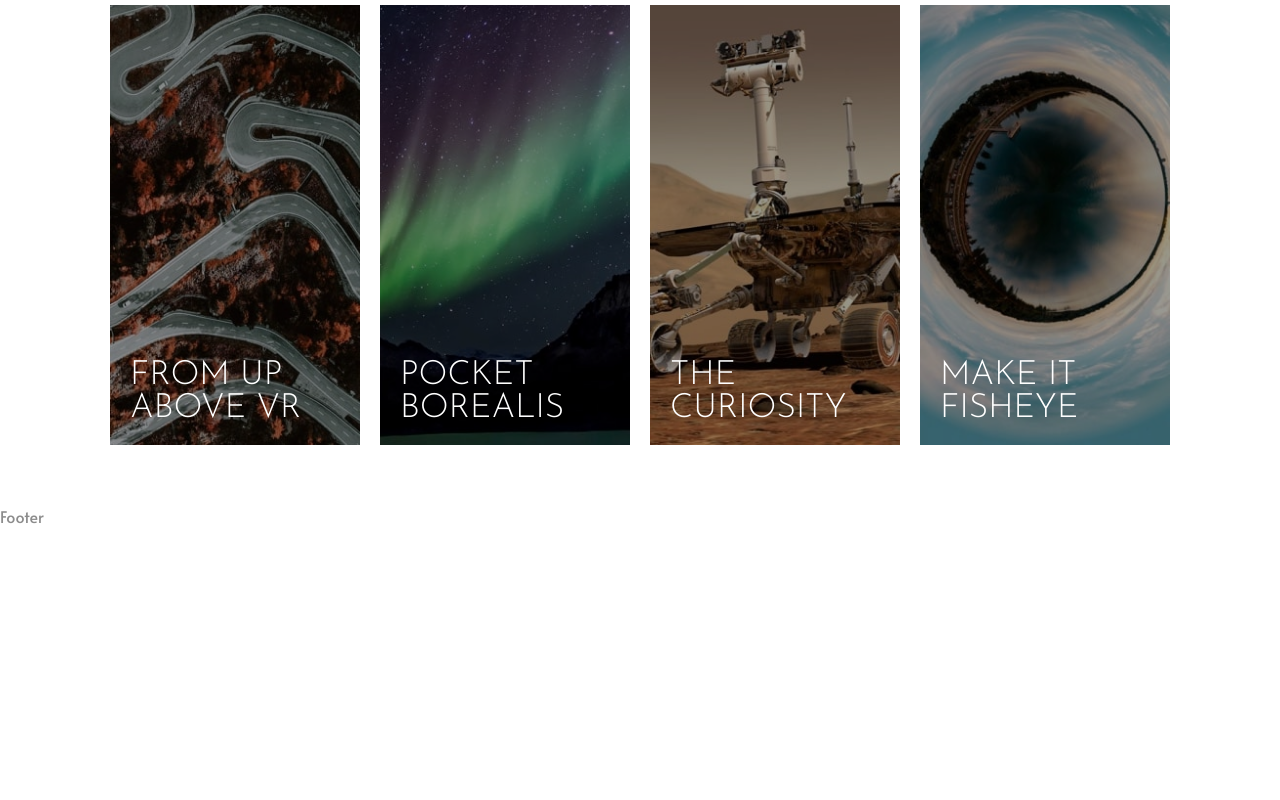
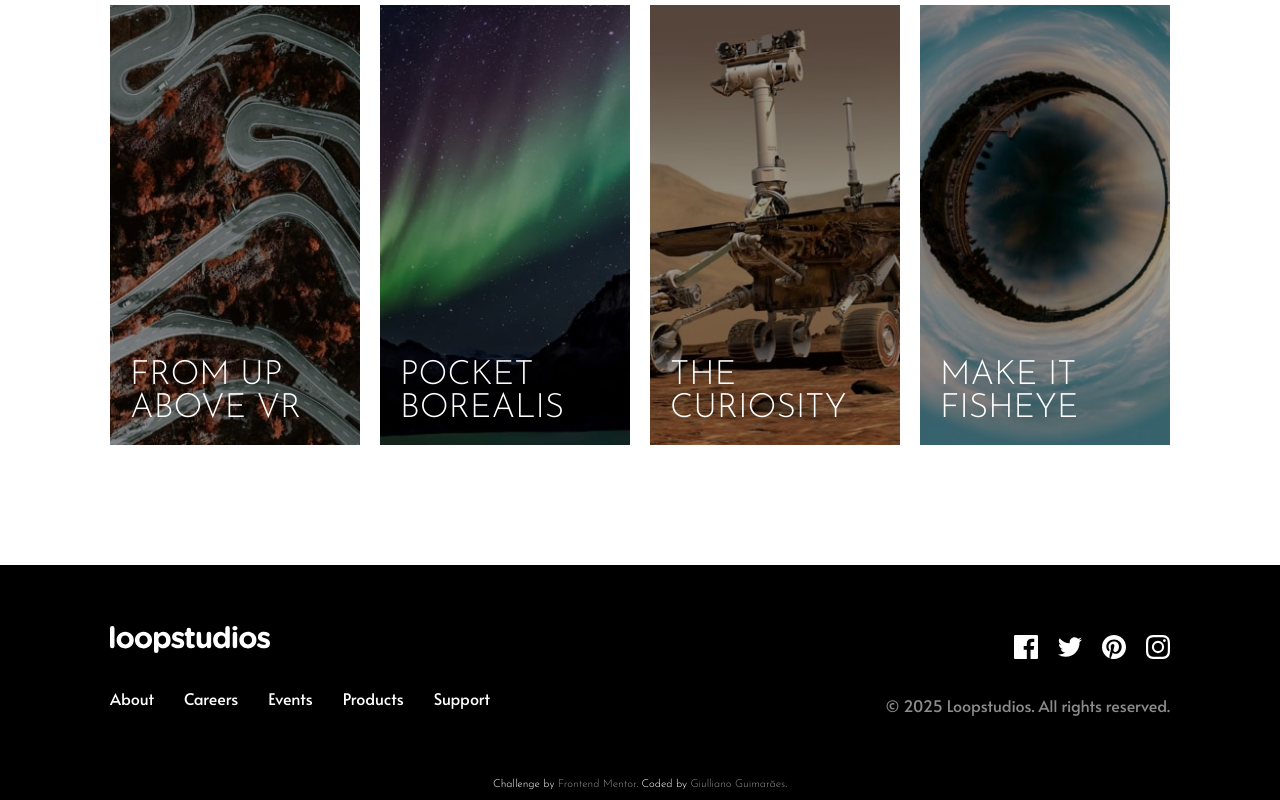
Before and after one commit to giullianoth/Loopstudios_FrontendMentor_React, a React (Vite) app: page / in a window 1280 px wide. Shown: the part 1817-2617 px from the top of the page. Before the commit the page ends 2344 px from the top, so only its background shows below. Built offline with nearby package versions, Linux system fonts and the light colour scheme.

Commit message:
footer section

```diff
--- /dev/null
+++ b/src/components/common/SocialMenu/SocialMenu.module.css
@@ -0,0 +1,10 @@
+.socialMenu {
+    display: flex;
+    justify-content: center;
+    align-items: center;
+    column-gap: 20px;
+
+    @media screen and (min-width: 900px) {
+        justify-content: flex-end;
+    }
+}
--- /dev/null
+++ b/src/components/common/SocialMenu/index.jsx
@@ -0,0 +1,19 @@
+import styles from "./SocialMenu.module.css"
+import SocialMenuItem from "../SocialMenuItem"
+import { socialMenu } from "../../../definitions/definnitions"
+
+const SocialMenu = () => {
+    return (
+        <ul className={styles.socialMenu}>
+            {socialMenu.map((item, index) => (
+                <SocialMenuItem
+                    key={`social-menu-item-${index + 1}`}
+                    icon={item.icon}
+                    platform={item.platform}
+                    url={item.url} />
+            ))}
+        </ul>
+    )
+}
+
+export default SocialMenu
--- /dev/null
+++ b/src/components/common/SocialMenuItem/index.jsx
@@ -0,0 +1,14 @@
+import LinkWithEffect from "../LinkWithEffect"
+import styles from "./SocialMenuItem.module.css"
+
+const SocialMenuItem = ({ icon, platform, url }) => {
+    return (
+        <li className={styles.socialItem}>
+            <LinkWithEffect blank={true} href={url}>
+                <img src={icon} alt={platform} />
+            </LinkWithEffect>
+        </li>
+    )
+}
+
+export default SocialMenuItem
--- a/src/components/page/Footer/Footer.module.css
+++ b/src/components/page/Footer/Footer.module.css
@@ -0,0 +1,83 @@
+.footer {
+    width: 100%;
+    background-color: var(--color-black);
+    color: var(--color-white);
+    margin-top: 60px;
+}
+
+.footer__wrapper {
+    display: flex;
+    justify-content: space-between;
+    align-items: flex-end;
+    flex-wrap: wrap;
+}
+
+.footer__navigation1 {
+    flex-basis: 100%;
+    text-align: center;
+
+    @media screen and (min-width: 900px) {
+        flex-basis: unset;
+        text-align: left;
+    }
+}
+
+.footer__logo {
+    margin-inline: auto;
+    margin-bottom: 40px;
+
+    @media screen and (min-width: 900px) {
+        margin-inline: 0;
+        margin-bottom: 20px;
+    }
+
+    img {
+        width: 160px;
+    }
+}
+
+.footer__menu {
+    margin-bottom: 40px;
+
+    @media screen and (min-width: 900px) {
+        margin-bottom: 0;
+    }
+}
+
+.footer__menuList {
+    column-gap: 30px;
+}
+
+.footer__navigation2 {
+    flex-basis: 100%;
+    text-align: center;
+
+    @media screen and (min-width: 900px) {
+        flex-basis: unset;
+        text-align: right;
+    }
+}
+
+.footer__social {
+    margin-bottom: 20px;
+}
+
+.footer__rights {
+    color: var(--color-dark-gray);
+}
+
+.footer__attribution {
+    padding-bottom: 10px;
+    padding-inline: 20px;
+    font-size: 11px;
+    text-align: center;
+    font-family: var(--font-josefin-sans);
+
+    a {
+        color: var(--color-dark-gray);
+
+        &:hover {
+            text-decoration: underline;
+        }
+    }
+}
--- a/src/components/page/Footer/index.jsx
+++ b/src/components/page/Footer/index.jsx
@@ -1,8 +1,43 @@
+import Container from "../../common/Container"
+import Menu from "../../common/Menu"
 import styles from "./Footer.module.css"
+import logo from "../../../assets/images/logo.svg"
+import SocialMenu from "../../common/SocialMenu"
 
 const Footer = () => {
   return (
-    <div>Footer</div>
+    <footer className={styles.footer}>
+      <Container spaced={true}>
+        <div className={styles.footer__wrapper}>
+          <div className={styles.footer__navigation1}>
+            <div className={styles.footer__logo}>
+              <a href="#">
+                <img src={logo} alt="Loopstudios" />
+              </a>
+            </div>
+
+            <nav className={styles.footer__menu}>
+              <Menu menuClassName={styles.footer__menuList} />
+            </nav>
+          </div>
+
+          <div className={styles.footer__navigation2}>
+            <nav className={styles.footer__social}>
+              <SocialMenu />
+            </nav>
+
+            <p className={styles.footer__rights}>
+              © {(new Date()).getFullYear()} Loopstudios. All rights reserved.
+            </p>
+          </div>
+        </div>
+      </Container>
+
+      <div className={styles.footer__attribution}>
+        Challenge by <a href="https://www.frontendmentor.io?ref=challenge" target="_blank">Frontend Mentor</a>.
+        Coded by <a href="#">Giulliano Guimarães</a>.
+      </div>
+    </footer>
   )
 }
 
```
Also changed, not shown: src/components/common/SocialMenuItem/SocialMenuItem.module.css (added).
